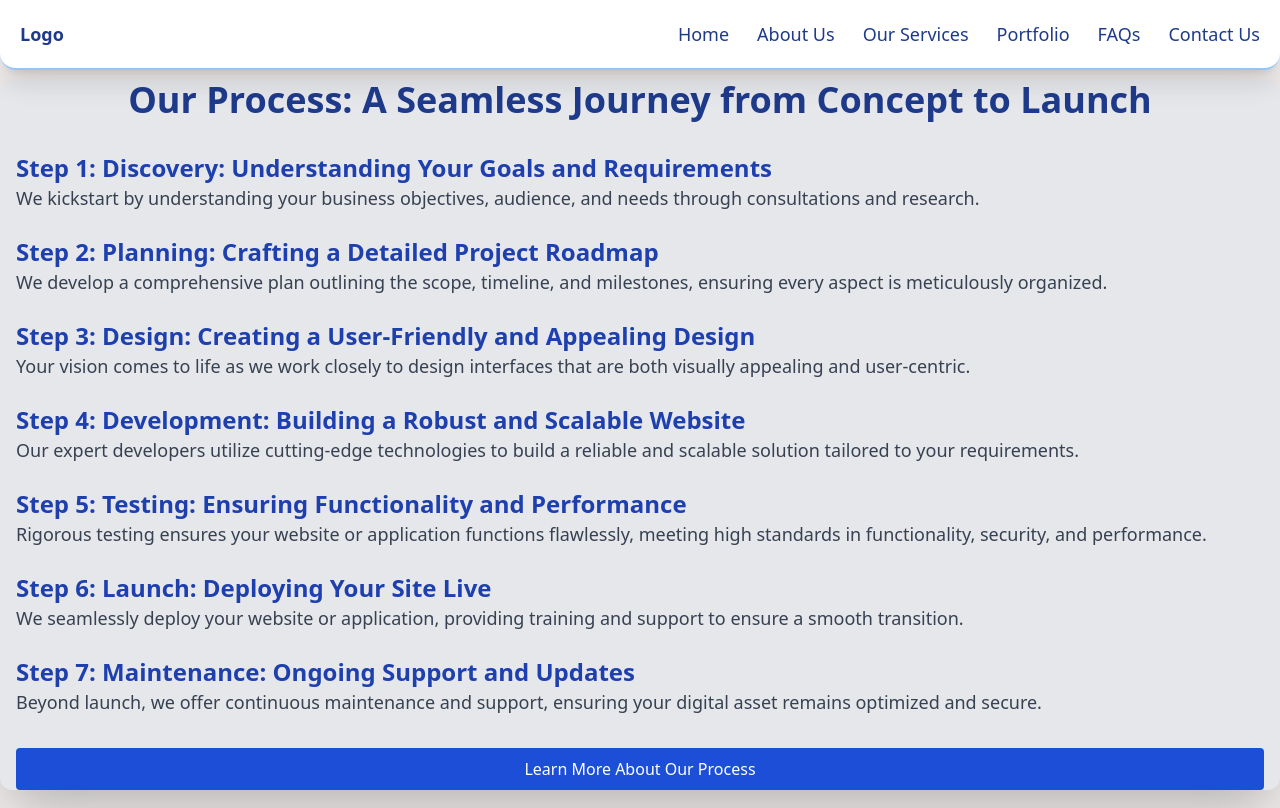
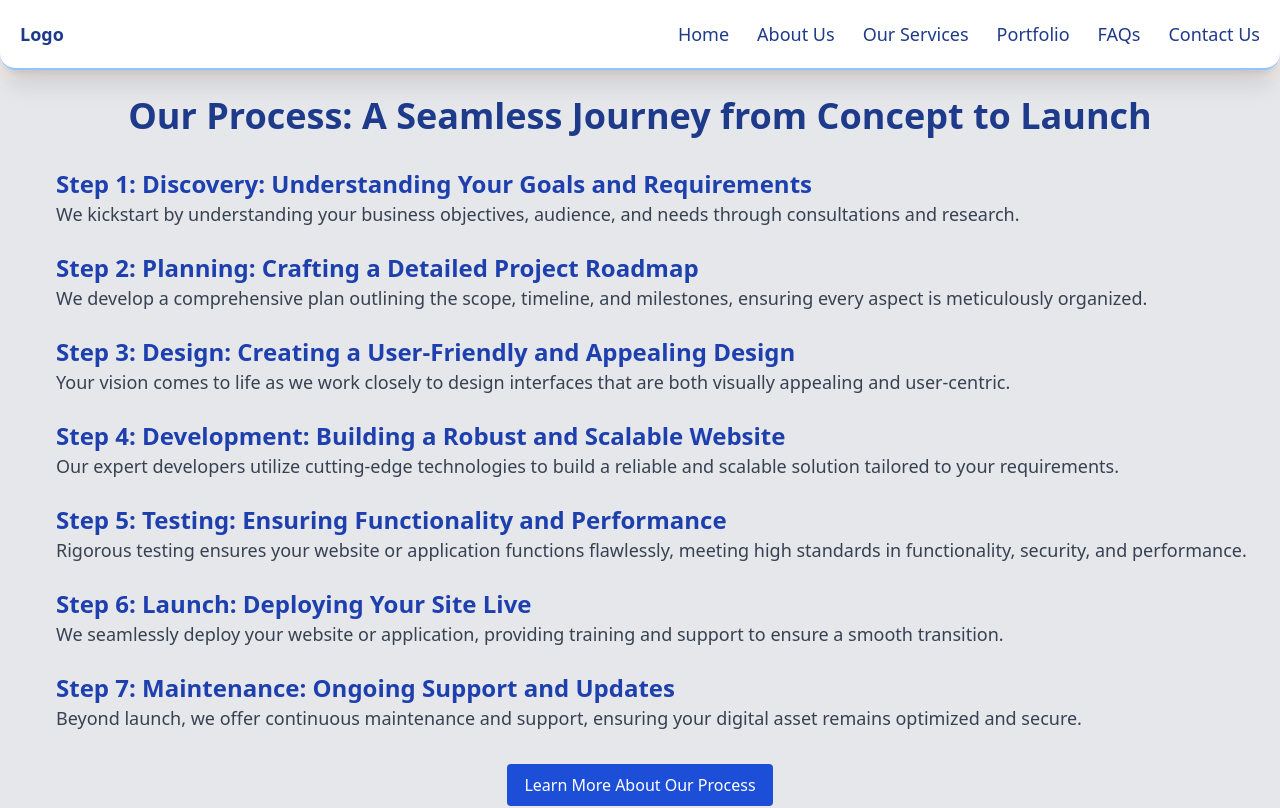
Before and after one commit to winny52/HopeTech, a React (Vite) app: page /process in a window 1280 px wide. Shown: the top 808 px of the page. Built offline with nearby package versions, Linux system fonts and the light colour scheme.

Commit message:
process-change

```diff
--- a/src/components/OurProcess.jsx
+++ b/src/components/OurProcess.jsx
@@ -10,9 +10,9 @@ const ProcessPage = () => {
 
   return (
     <div className="text-blue-900 py-16 pt-20 rounded-2xl">
-      <div className="container mx-auto px-4 bg-gray-200 rounded-xl shadow-2xl">
+      <div className="container mx-auto p-4 bg-gray-200 rounded-xl shadow-2xl">
         <h2 className="text-4xl font-bold text-center mb-8">Our Process: A Seamless Journey from Concept to Launch</h2>
-        <div className="space-y-6">
+        <div className="space-y-6 pl-10">
           <div>
             <h3 className="text-2xl font-semibold text-blue-800">Step 1: Discovery: Understanding Your Goals and Requirements</h3>
             <p className="text-lg text-gray-700">
@@ -56,7 +56,7 @@ const ProcessPage = () => {
             </p>
           </div>
         </div>
-        <div className="mt-8 grid md:grid-cols-2 lg:grid-cols-3 gap-8">
+        <div className="mt-8 text-center mb-8">
           <button onClick={handleClick} className="col-span-full px-4 py-2 bg-blue-700 text-white rounded hover:bg-blue-800">Learn More About Our Process</button>
         </div>
       </div>
```
